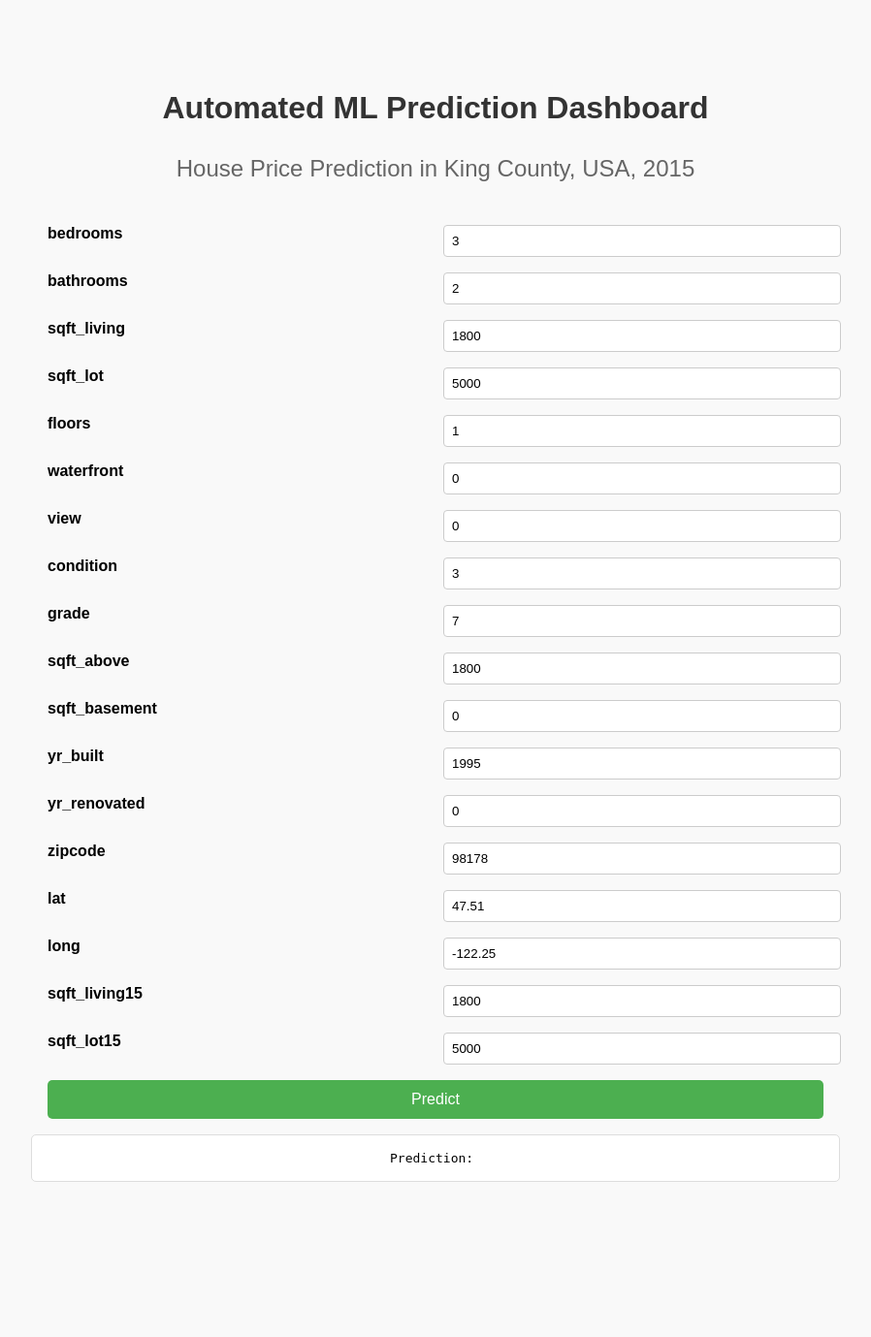
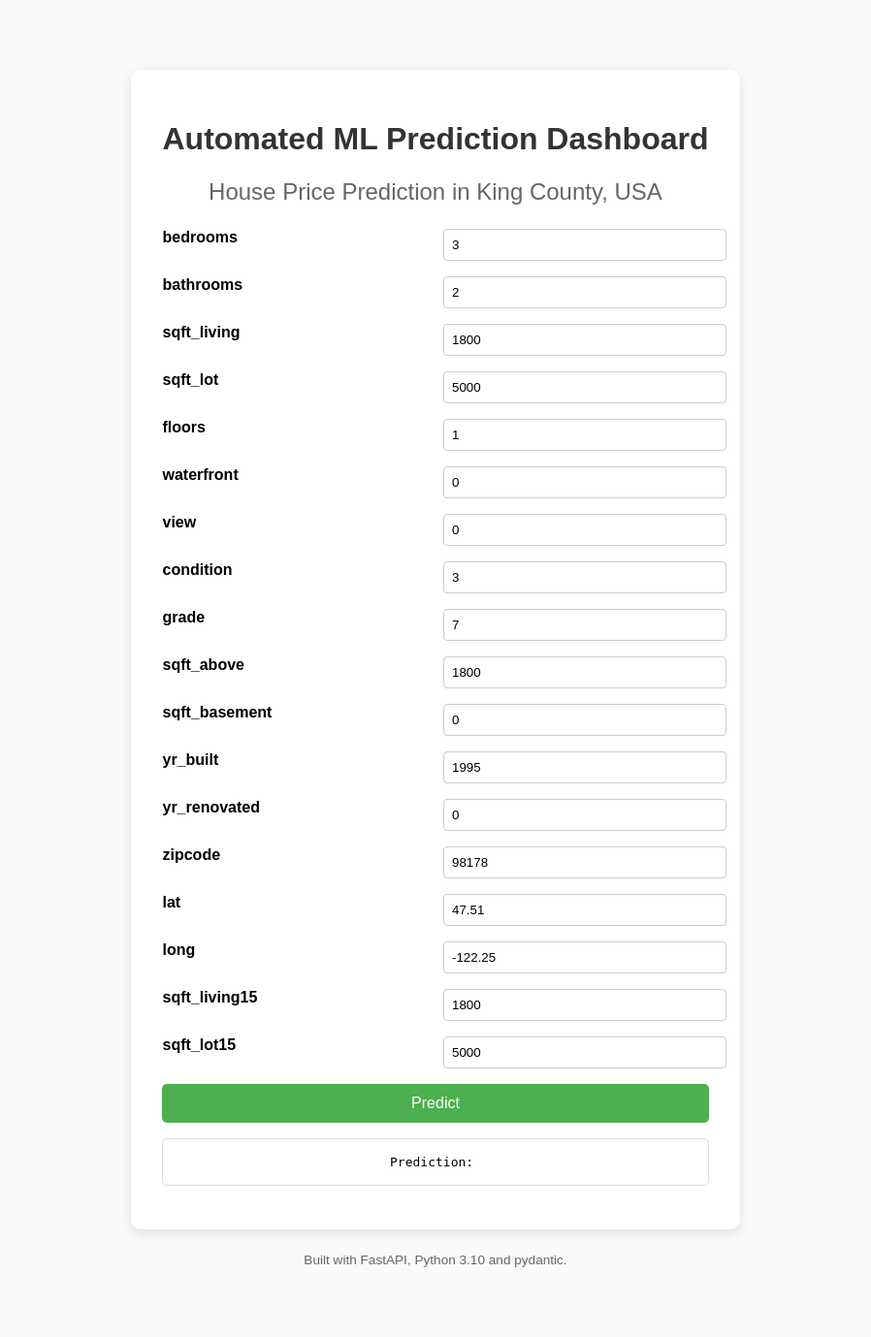
Before and after one commit to LeonardoMdSACode/Automated-ML-Pipeline-CI-CD-Clean, a FastAPI app: page / in a window 1280 px wide. Shown: the whole page at 97% size, without its empty margins (191-1089 px from the left). Before the commit the page ends 1219 px from the top, so only its background shows below. Run offline with FastAPI, Linux system fonts and the light colour scheme.

Commit message:
UI change and updated README

```diff
--- a/app/templates/index.html
+++ b/app/templates/index.html
@@ -10,14 +10,29 @@
             padding: 2rem;
             background: #f9f9f9;
         }
+
         h1 {
             color: #333;
+            text-align: center;
         }
+
         h2 {
             color: #666;
             font-weight: normal;
             margin-top: 0.5rem;
+            text-align: center;
         }
+
+        /* Card container */
+        .card {
+            background: #fff;
+            padding: 2rem;
+            border-radius: 10px;
+            box-shadow: 0 4px 12px rgba(0,0,0,0.1);
+            max-width: 850px;
+            margin: 0 auto;
+        }
+
         form {
             display: grid;
             grid-template-columns: 1fr 1fr;
@@ -26,15 +41,18 @@
             width: 100%;
             margin-top: 1.5rem;
         }
+
         label {
             font-weight: bold;
         }
+
         input[type="number"] {
             padding: 0.5rem;
             width: 100%;
             border: 1px solid #ccc;
             border-radius: 4px;
         }
+
         button {
             grid-column: span 2;
             padding: 0.7rem;
@@ -45,9 +63,11 @@
             cursor: pointer;
             font-size: 1rem;
         }
+
         button:hover {
             background-color: #45a049;
         }
+
         pre {
             background: #fff;
             padding: 1rem;
@@ -55,9 +75,17 @@
             border: 1px solid #ddd;
             margin-top: 1rem;
             white-space: pre-wrap;
-            width: 800px;
             text-align: center;
         }
+
+        /* Footer phrase */
+        footer {
+            margin-top: 1.5rem;
+            text-align: center;
+            font-size: 0.85rem;
+            color: #666;
+        }
+
         /* Center everything in the page */
         .container {
             display: flex;
@@ -68,14 +96,18 @@
 </head>
 <body>
     <div class="container">
+        <div class="card">
             <h1>Automated ML Prediction Dashboard</h1>
-        <h2>House Price Prediction in King County, USA, 2015</h2>
+            <h2>House Price Prediction in King County, USA</h2>
 
             <form id="predictionForm">
                 <!-- Inputs will be inserted here dynamically -->
             </form>
 
             <pre id="result">Prediction: </pre>
+        </div>
+
+        <footer>Built with FastAPI, Python 3.10 and pydantic.</footer>
     </div>
 
     <script>
@@ -106,7 +138,7 @@
             input.id = f;
             input.name = f;
             input.required = true;
-           input.value = defaultValues[f]; // Set default value
+            input.value = defaultValues[f];
 
             form.appendChild(label);
             form.appendChild(input);
@@ -144,6 +176,5 @@
                 "\nModel: " + data.model_version;
         });
     </script>
-
 </body>
 </html>
```
Also changed, not shown: README.md, requirements-dev.txt (line endings or trailing spaces), requirements.txt (line endings or trailing spaces). Lines whose indentation alone changed are shown as unchanged.
